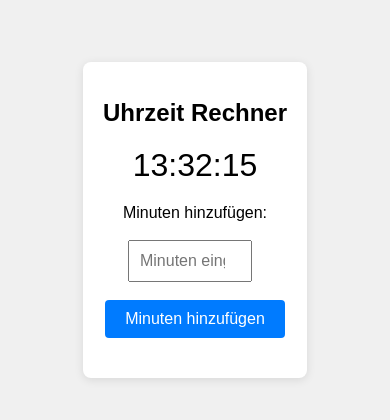
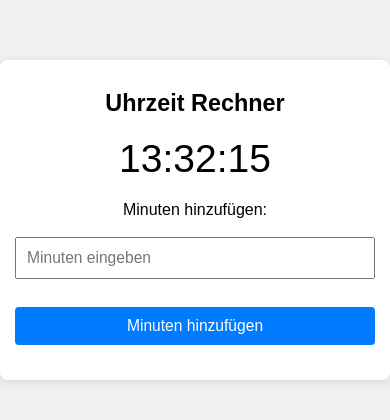
Before and after one commit to Shaddow22/uhrzeit-rechner, a plain HTML site: page index.html in a window 390 px wide. Shown: the part 202-622 px from the top of the page. Drawn offline with Linux system fonts and the light colour scheme.

Commit message:
Update index.html

```diff
--- a/index.html
+++ b/index.html
@@ -2,7 +2,7 @@
 <html lang="de">
 <head>
     <meta charset="UTF-8">
-    <meta name="viewport" content="width=device-width, initial-scale=1.0">
+    <meta name="viewport" content="width=device-width, initial-scale=1.0, minimum-scale=1.0, maximum-scale=1.0, user-scalable=no">
     <meta name="apple-mobile-web-app-capable" content="yes">
     <meta name="apple-mobile-web-app-status-bar-style" content="black-translucent">
     <meta name="apple-mobile-web-app-title" content="Uhrzeit-Rechner">
@@ -26,37 +26,63 @@
             padding: 20px;
             border-radius: 8px;
             box-shadow: 0 2px 10px rgba(0, 0, 0, 0.1);
+            width: 90%;
+            max-width: 400px;
         }
 
         h1 {
-            font-size: 24px;
+            font-size: 5vw; /* Dynamische Schriftgröße */
             margin-bottom: 20px;
         }
 
         .time-display, .result-display {
-            font-size: 32px;
+            font-size: 8vw; /* Dynamische Schriftgröße für flexible Anpassung */
             margin: 20px 0;
         }
 
         input {
             padding: 10px;
-            font-size: 16px;
-            width: 100px;
+            font-size: 4vw;
+            width: 40%;
             margin-right: 10px;
+            box-sizing: border-box;
         }
 
         button {
-            padding: 10px 20px;
-            font-size: 16px;
+            padding: 10px;
+            font-size: 4vw;
             background-color: #007bff;
             color: #fff;
             border: none;
             border-radius: 4px;
             cursor: pointer;
+            width: 100%; /* Button nimmt die volle Breite ein */
+            box-sizing: border-box;
         }
 
         button:hover {
             background-color: #0056b3;
+        }
+
+        /* Media Query für kleine Bildschirme */
+        @media (max-width: 600px) {
+            .container {
+                width: 100%;
+                padding: 15px;
+            }
+
+            h1 {
+                font-size: 6vw;
+            }
+
+            .time-display, .result-display {
+                font-size: 10vw;
+            }
+
+            input {
+                width: 100%; /* Input nimmt auf kleinen Bildschirmen volle Breite ein */
+                margin-bottom: 10px; /* Abstand zwischen Input und Button */
+            }
         }
     </style>
 </head>
```
